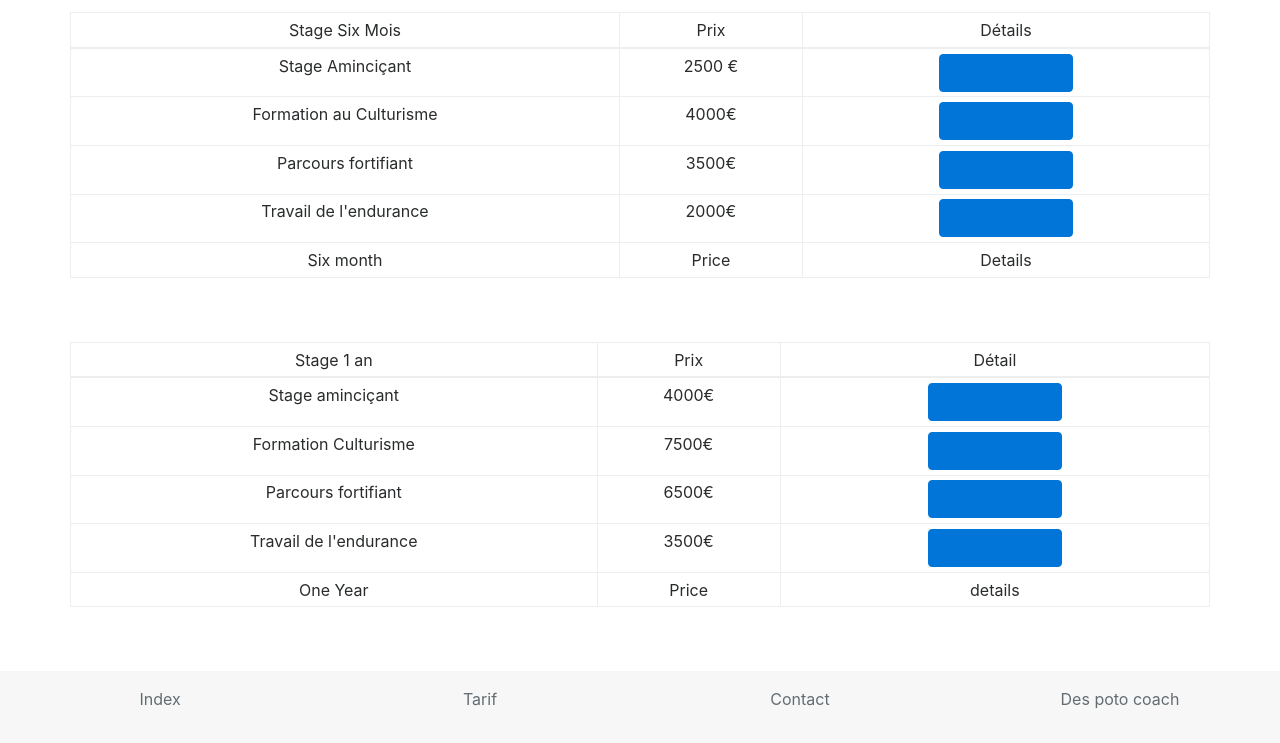
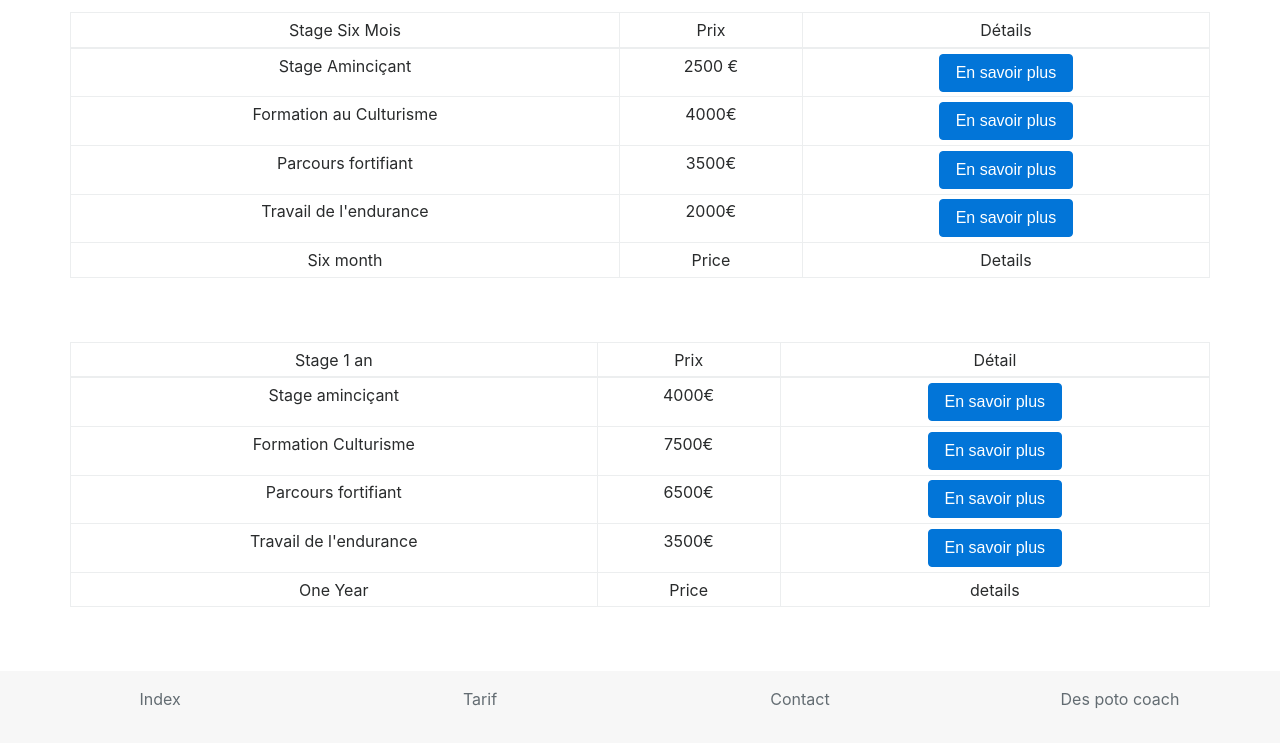
Before and after one commit to geasseur/Coach, a plain HTML site: page html/tarif.html in a window 1280 px wide. Shown: the part 114-857 px from the top of the page. Drawn offline with nearby package versions, Linux system fonts and the light colour scheme; a script that the page names is missing; files whose address does not match are found by name.

Commit message:
a in button update in tarif.html and comments added

```diff
--- a/html/tarif.html
+++ b/html/tarif.html
@@ -55,22 +55,22 @@
                 <tr>
                   <td>Stage Aminciçant</td>
                   <td>2500 €</td>
-                  <td><button class="btn btn-primary" type="button" name="button"><a href="#">En savoir plus</a></button></td>
+                  <td><button class="btn btn-primary" type="button" name="button"><a class="text-white" href="#">En savoir plus</a></button></td>
                 </tr>
                 <tr>
                   <td>Formation au Culturisme</td>
                   <td>4000€</td>
-                  <td><button class="btn btn-primary" type="button" name="button"><a href="#">En savoir plus</a></button></td>
+                  <td><button class="btn btn-primary" type="button" name="button"><a class="text-white" href="#">En savoir plus</a></button></td>
                 </tr>
                 <tr>
                   <td>Parcours fortifiant</td>
                   <td>3500€</td>
-                  <td><button class="btn btn-primary" type="button" name="button"><a href="#">En savoir plus</a></button></td>
+                  <td><button class="btn btn-primary" type="button" name="button"><a class="text-white" href="#">En savoir plus</a></button></td>
                 </tr>
                 <tr>
                   <td>Travail de l'endurance</td>
                   <td>2000€</td>
-                  <td><button class="btn btn-primary" type="button" name="button"><a href="#">En savoir plus</a></button></td>
+                  <td><button class="btn btn-primary" type="button" name="button"><a class="text-white" href="#">En savoir plus</a></button></td>
                 </tr>
               </tbody>
               <tfoot>
@@ -94,22 +94,22 @@
                 <tr>
                   <td>Stage aminciçant</td>
                   <td>4000€</td>
-                  <td><button class="btn btn-primary" type="button" name="button"><a href="#">En savoir plus</a></button></td>
+                  <td><button class="btn btn-primary" type="button" name="button"><a class="text-white" href="#">En savoir plus</a></button></td>
                 </tr>
                 <tr>
                   <td>Formation Culturisme</td>
                   <td>7500€</td>
-                  <td><button class="btn btn-primary" type="button" name="button"><a href="#">En savoir plus</a></button></td>
+                  <td><button class="btn btn-primary" type="button" name="button"><a class="text-white" href="#">En savoir plus</a></button></td>
                 </tr>
                 <tr>
                   <td>Parcours fortifiant</td>
                   <td>6500€</td>
-                  <td><button class="btn btn-primary" type="button" name="button"><a href="#">En savoir plus</a></button></td>
+                  <td><button class="btn btn-primary" type="button" name="button"><a class="text-white" href="#">En savoir plus</a></button></td>
                 </tr>
                 <tr>
                   <td>Travail de l'endurance</td>
                   <td>3500€</td>
-                  <td><button class="btn btn-primary" type="button" name="button"><a href="#">En savoir plus</a></button></td>
+                  <td><button class="btn btn-primary" type="button" name="button"><a class="text-white" href="#">En savoir plus</a></button></td>
                 </tr>
               </tbody>
               <tfoot>
```
Also changed, not shown: html/contact.html (+5 -0 lines).
